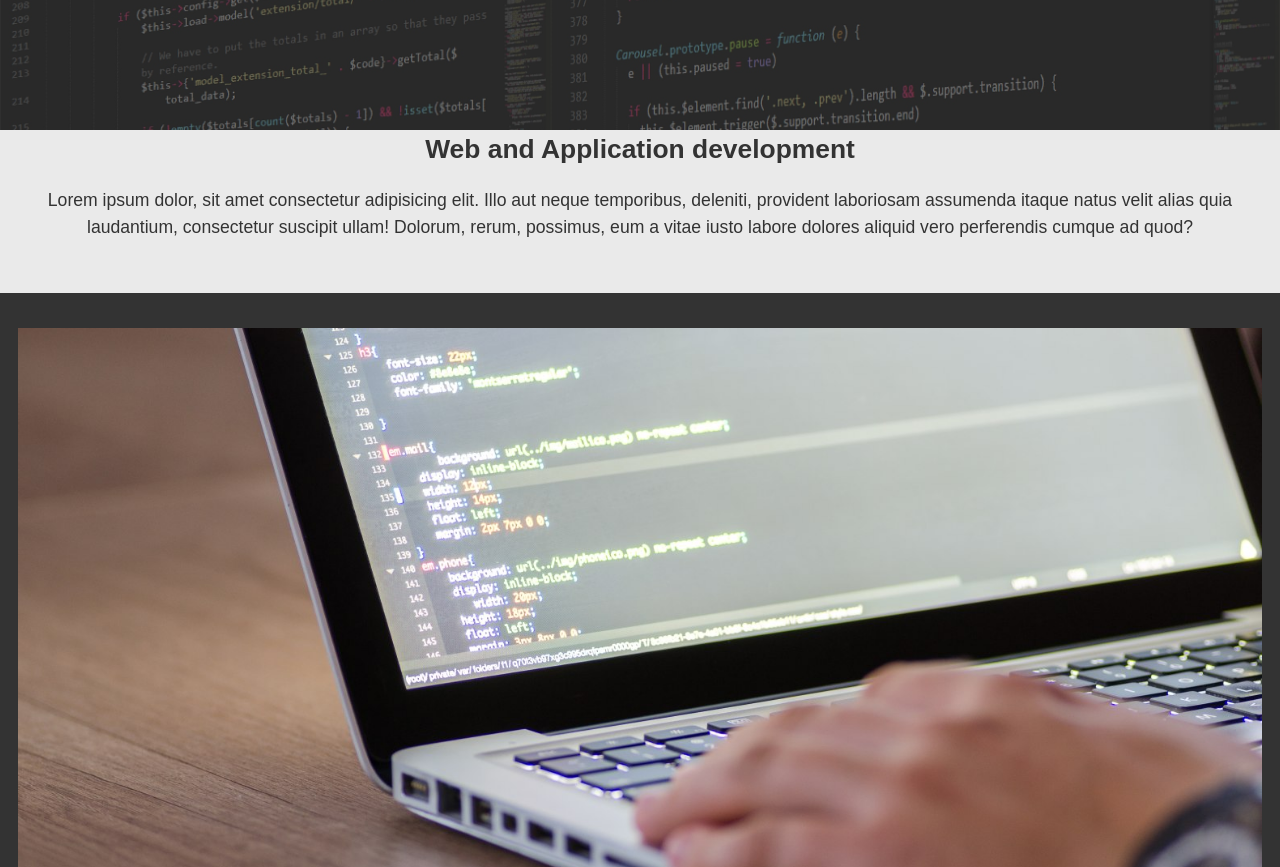
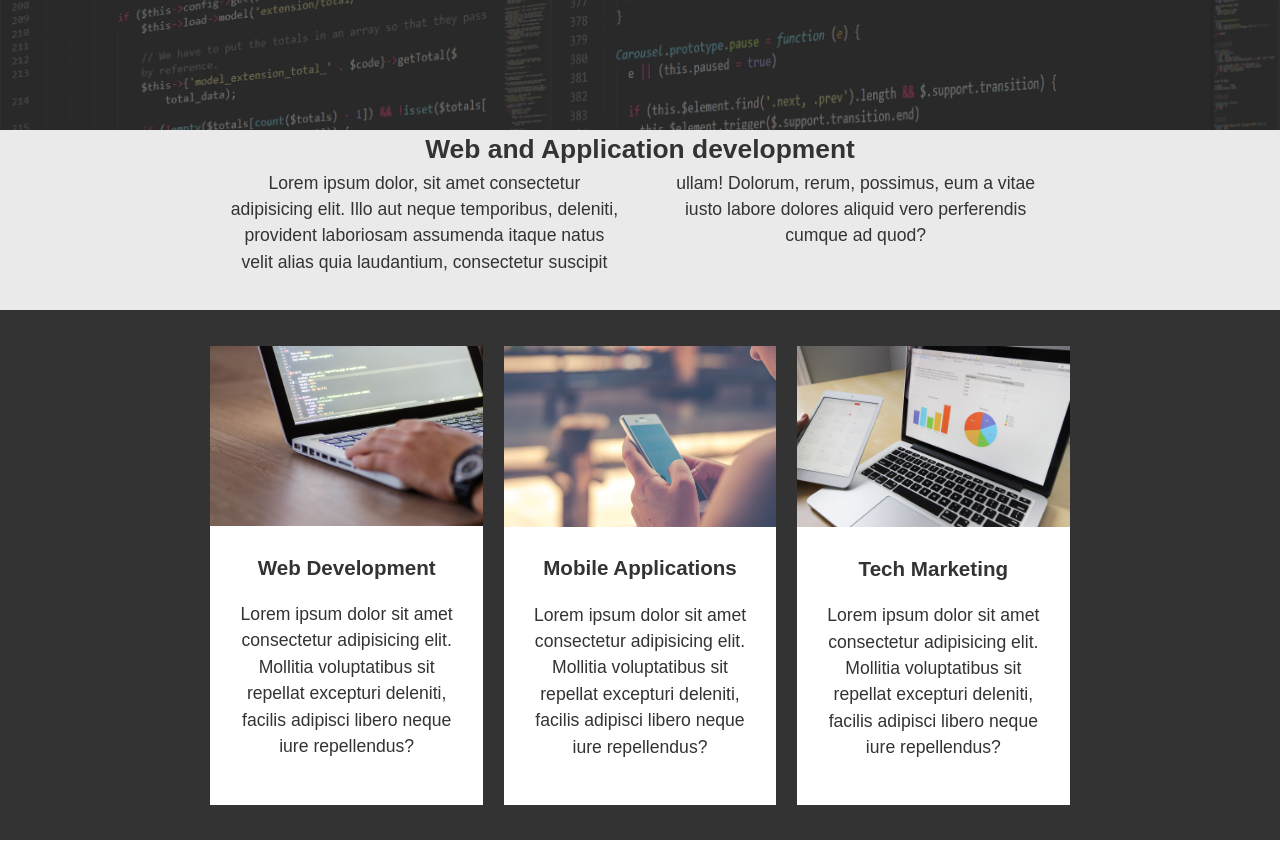
Before and after one commit to willworth/gridwebsitedemo, a plain HTML site: page index.html in a window 1280 px wide. Shown: the part 320-1187 px from the top of the page. Drawn offline with Linux system fonts and the light colour scheme.

Commit message:
grid final

```diff
--- a/index.html
+++ b/index.html
@@ -25,6 +25,7 @@
       <section id="section-a" class="grid">
         <div class="content-wrap">
           <h2 class="content-title">Web and Application development</h2>
+          <div class="content-text">
             <p>
               Lorem ipsum dolor, sit amet consectetur adipisicing elit. Illo aut
               neque temporibus, deleniti, provident laboriosam assumenda itaque
@@ -32,6 +33,7 @@
               Dolorum, rerum, possimus, eum a vitae iusto labore dolores aliquid
               vero perferendis cumque ad quod?
             </p>
+          </div>
         </div>
       </section>
       <section id="section-b" class="grid">
--- a/main.scss
+++ b/main.scss
@@ -124,3 +124,39 @@ section-d .box {
     text-decoration: none;
   }
 }
+
+@media (min-width: 700px) {
+  .grid {
+    display: grid;
+    grid-template-columns: 1fr repeat(2, minmax(auto, 25em)) 1fr;
+  }
+
+  #section-a .content-text {
+    columns: 2;
+    column-gap: 2em;
+
+    p {
+      padding-top: 0;
+    }
+  }
+  .content-wrap,
+  #section-b ul {
+    grid-column: 2/4;
+  }
+
+  .box,
+  #main-footer div {
+    grid-column: span 2;
+  }
+
+  #section-b {
+    ul {
+      display: flex;
+      justify-content: space-around;
+    }
+
+    li {
+      width: 31%;
+    }
+  }
+}
```
Also changed, not shown: main.css, 1 other file. Lines whose indentation alone changed are shown as unchanged.
